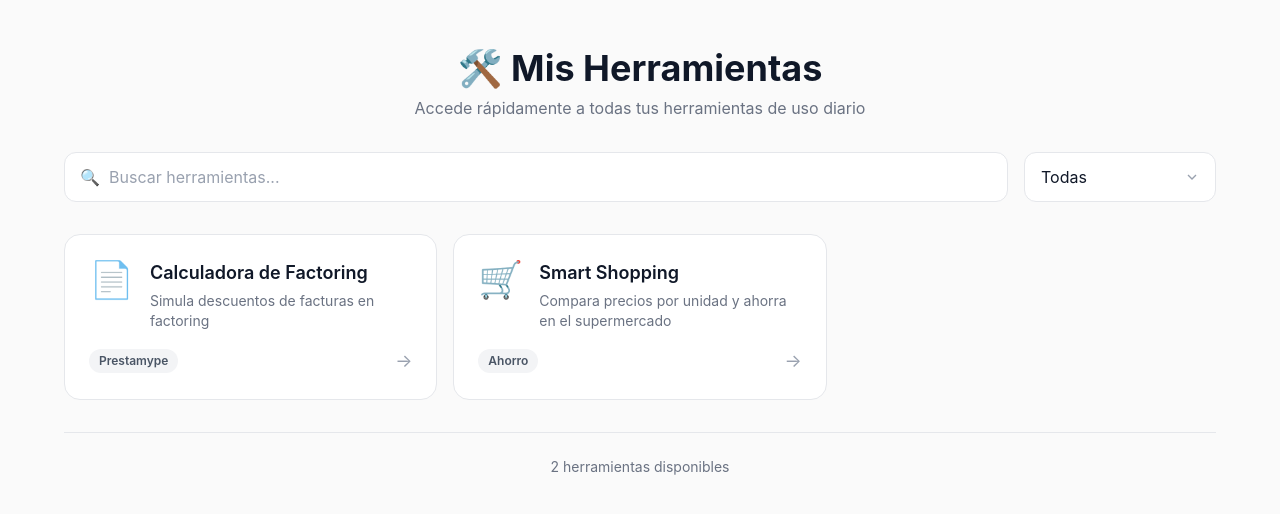
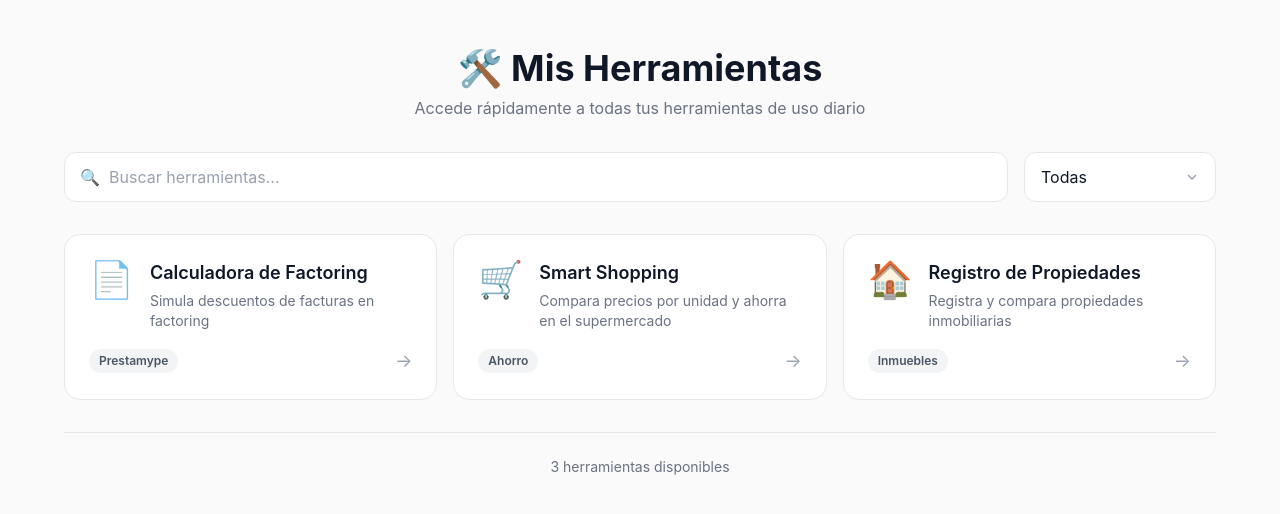
Before and after one commit to rosalesponcerdev/common-tools, an Angular app: page /#/tools in a window 1280 px wide. Shown: the top 514 px of the page. Built offline with nearby package versions, Linux system fonts and the light colour scheme.

Commit message:
feat(tools-dashboard): integrate property-register tool into tools dashboard

```diff
--- a/src/app/features/tools-dashboard/domain/tool-category.value-object.ts
+++ b/src/app/features/tools-dashboard/domain/tool-category.value-object.ts
@@ -4,7 +4,8 @@ export type ToolCategory =
   | 'conversores'
   | 'utilidades'
   | 'prestamype'
-  | 'ahorro';
+  | 'ahorro'
+  | 'inmuebles';
 
 export const TOOL_CATEGORIES: { value: ToolCategory | 'todas'; label: string }[] = [
   { value: 'todas', label: 'Todas' },
@@ -14,4 +15,5 @@ export const TOOL_CATEGORIES: { value: ToolCategory | 'todas'; label: string }[]
   { value: 'utilidades', label: 'Utilidades' },
   { value: 'prestamype', label: 'Prestamype' },
   { value: 'ahorro', label: 'Ahorro' },
+  { value: 'inmuebles', label: 'Inmuebles' },
 ];
--- a/src/app/features/tools-dashboard/infrastructure/tool-data.source.ts
+++ b/src/app/features/tools-dashboard/infrastructure/tool-data.source.ts
@@ -16,6 +16,14 @@ export const TOOLS_DATA: Tool[] = [
     icon: '🛒',
     category: 'ahorro',
     route: '/tools/smart-shopping',
+  },
+  {
+    id: 'property-register',
+    name: 'Registro de Propiedades',
+    description: 'Registra y compara propiedades inmobiliarias',
+    icon: '🏠',
+    category: 'inmuebles',
+    route: '/tools/property-register',
   },
   // {
   //   id: 'prestamype-simulador-tea',
--- a/src/app/features/tools-dashboard/tools.routes.ts
+++ b/src/app/features/tools-dashboard/tools.routes.ts
@@ -2,6 +2,7 @@ import { Routes } from '@angular/router';
 import { provideTools } from './tools.providers';
 import { PRESTAMYPE_ROUTES } from '../prestamype';
 import { SMART_SHOPPING_ROUTES } from '../smart-shopping';
+import { PROPERTY_REGISTER_ROUTES } from '../property-register';
 
 export const TOOLS_DASHBOARD_ROUTES: Routes = [
   {
@@ -22,6 +23,10 @@ export const TOOLS_DASHBOARD_ROUTES: Routes = [
         loadChildren: () => SMART_SHOPPING_ROUTES,
       },
       {
+        path: 'property-register',
+        loadChildren: () => PROPERTY_REGISTER_ROUTES,
+      },
+      {
         path: ':id',
         loadComponent: () =>
           import('./presentation/pages/tool-placeholder.page').then((m) => m.ToolPlaceholderPage),
```
